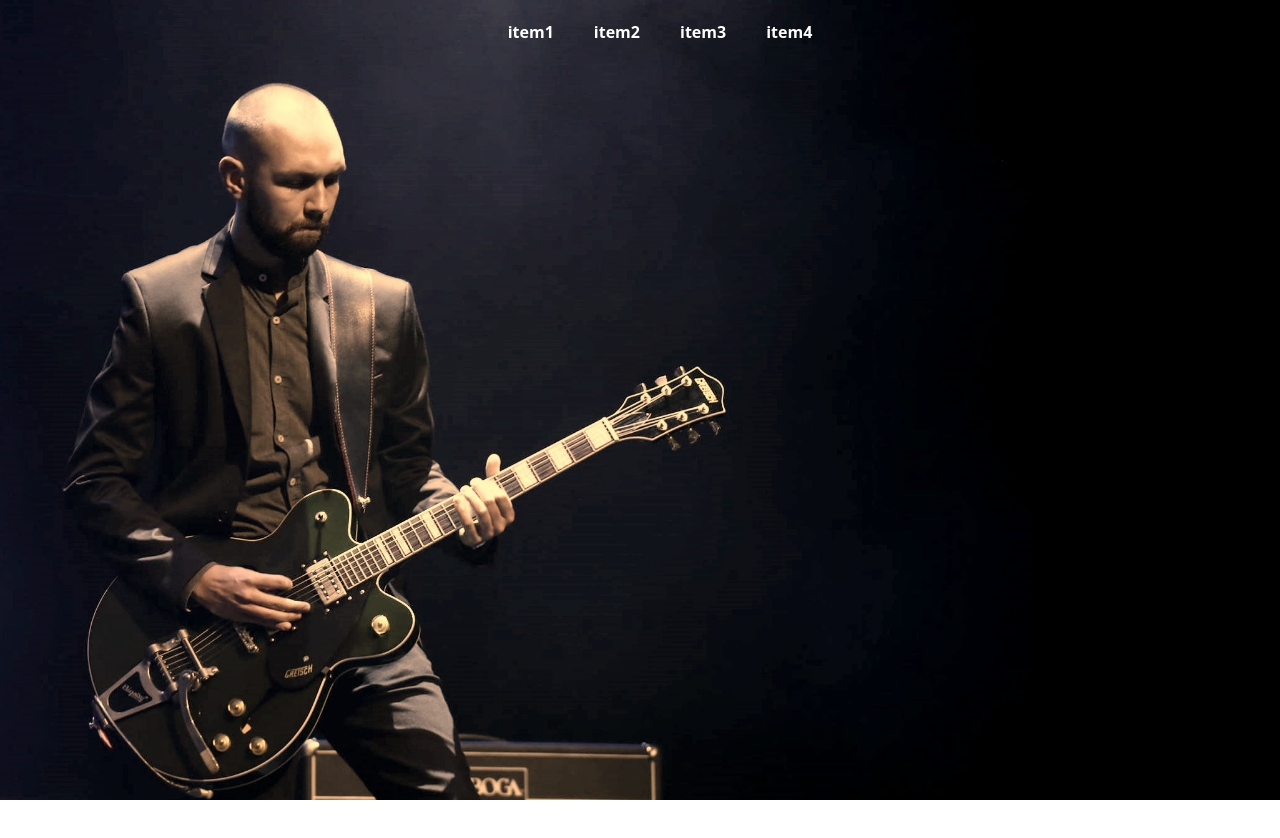
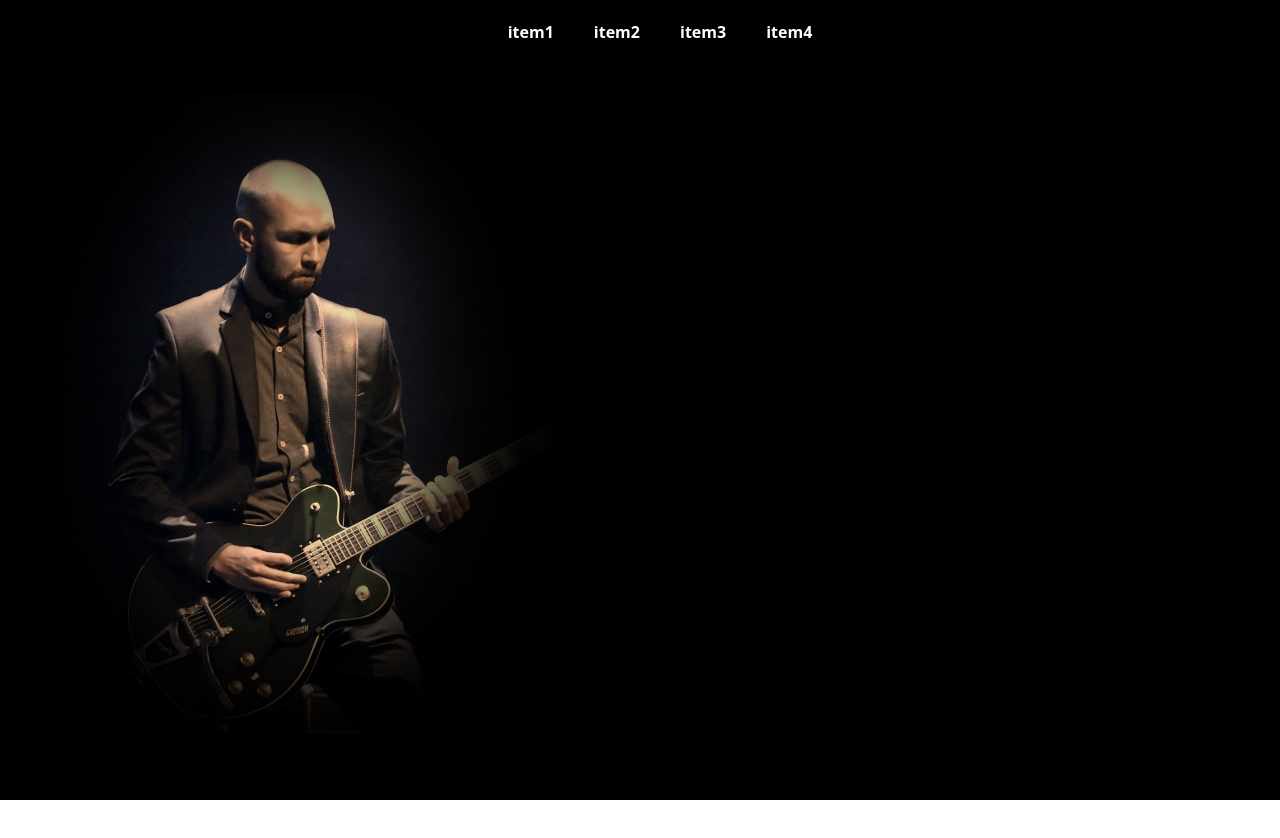
Before and after one commit to lukaszsliwinski/solo-website, a Next.js app: page / in a window 1280 px wide. Shown: the top 838 px of the page. Built offline with nearby package versions, Linux system fonts and the light colour scheme.

Commit message:
feat: change langing page photo

```diff
--- a/tailwind.config.ts
+++ b/tailwind.config.ts
@@ -9,7 +9,7 @@ const config: Config = {
   theme: {
     extend: {
       backgroundImage: {
-        "landing": "url('../public/landing.jpg')",
+        "landing": "url('../public/landing.png')",
       },
       backgroundSize: {
         'fit-h': 'auto 100%'
```
Also changed, not shown: public/landing.jpg (deleted), public/landing.png (added).
